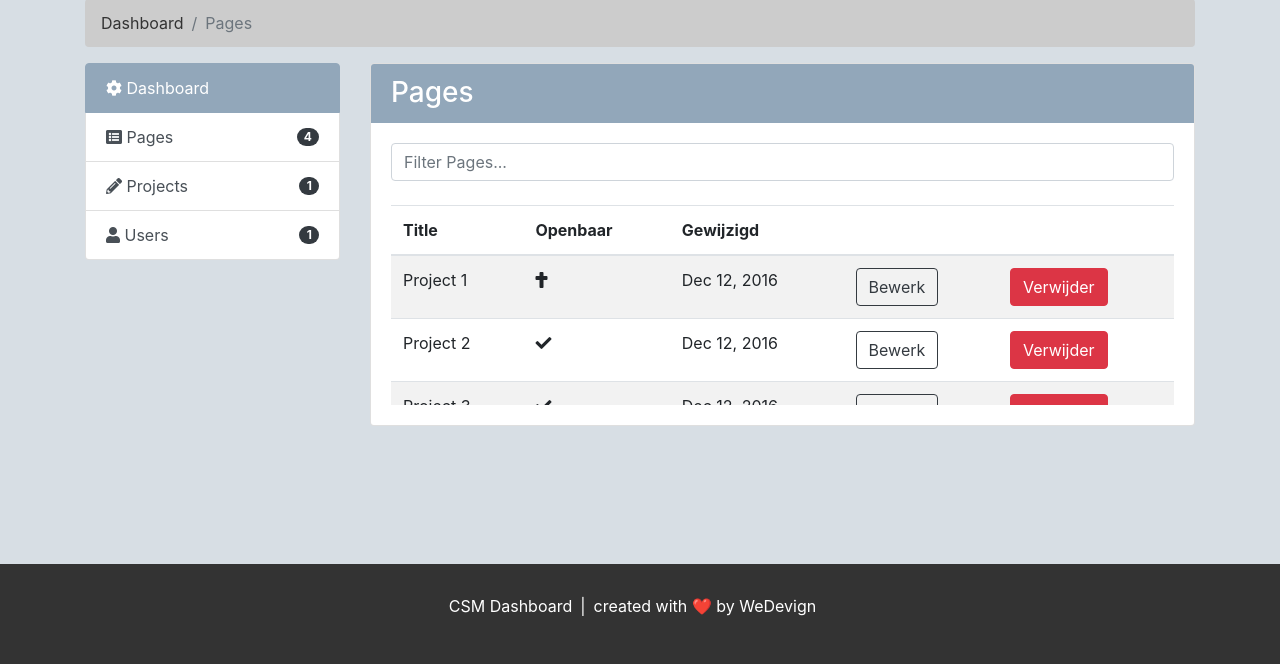
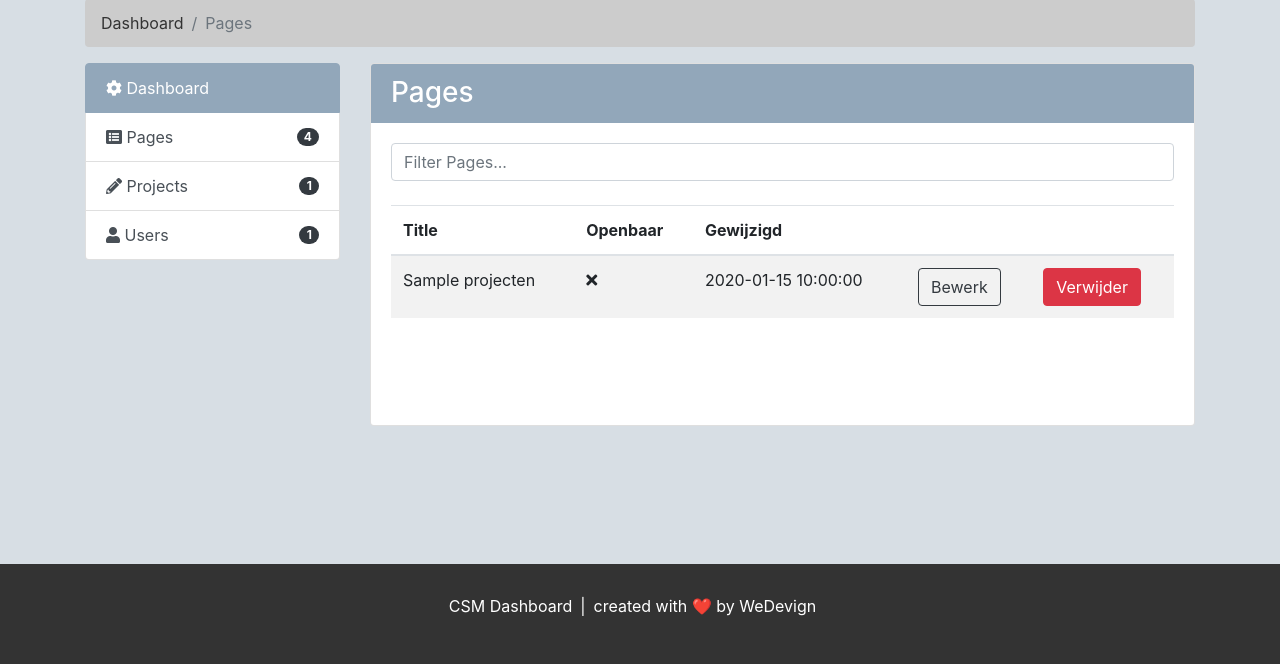
Before and after one commit to ConrDev/CMS_StudentPortolio, a PHP site: page /dashboard/projecten.php in a window 1280 px wide. Shown: the part 136-800 px from the top of the page. Run offline with PHP 8.4, Linux system fonts and the light colour scheme; the visitor is signed in with stand-in values (Sample User, id 1); tables that the repository leaves empty or names only in its code hold one stand-in row (values such as "Sample post"); some libraries are stand-ins or nearby versions.

Commit message:
working dynamic project read uit

```diff
--- a/dashboard/projecten.php
+++ b/dashboard/projecten.php
@@ -148,28 +148,15 @@ require_once '../backend/config/config.php';
                   <th></th>
                   <th></th>
                 </thead>
-                <?php //$result = mysqli_query($link, "SELECT DateCreated, Name, Created  FROM user order by Created desc"); foreach($result as $result){?>
+                <?php $result = mysqli_query($link, "SELECT DateEdited, Name, Published  FROM projecten order by DateEdited desc"); foreach($result as $result){ if($result['Published'] == 1) {$icon = "check";} else {$icon = "times";}?>
                 <tr>
-                  <td>Project 1</td>
-                  <td><span class="fas fa-cross" aria-hidden="true"></span></td>
-                  <td>Dec 12, 2016</td>
+                  <td><?=$result['Name'] ?></td>
+                  <td><span class="fas fa-<?=$icon ?>" aria-hidden="true"></span></td>
+                  <td><?=$result['DateEdited'] ?></td>
                   <td><a class="btn btn-outline-dark" href="project_editor.php">Bewerk</a></td>
                   <td><a class="btn btn-danger" href="project_editor.php">Verwijder</a></td>
                 </tr>
-                <tr>
-                  <td>Project 2</td>
-                  <td><span class="fas fa-check" aria-hidden="true"></span></td>
-                  <td>Dec 12, 2016</td>
-                  <td><a class="btn btn-outline-dark" href="project_editor.php">Bewerk</a></td>
-                  <td><a class="btn btn-danger" href="project_editor.php">Verwijder</a></td>
-                </tr>
-                <tr>
-                  <td>Project 3</td>
-                  <td><span class="fas fa-check" aria-hidden="true"></span></td>
-                  <td>Dec 12, 2016</td>
-                  <td><a class="btn btn-outline-dark" href="project_editor.php">Bewerk</a></td>
-                  <td><a class="btn btn-danger" href="project_editor.php">Verwijder</a></td>
-                </tr>
+                  <?php } ?>
               </table>
             </div>
           </div>
```
Also changed, not shown: dashboard/project_editor.php (+7 -6 lines).
